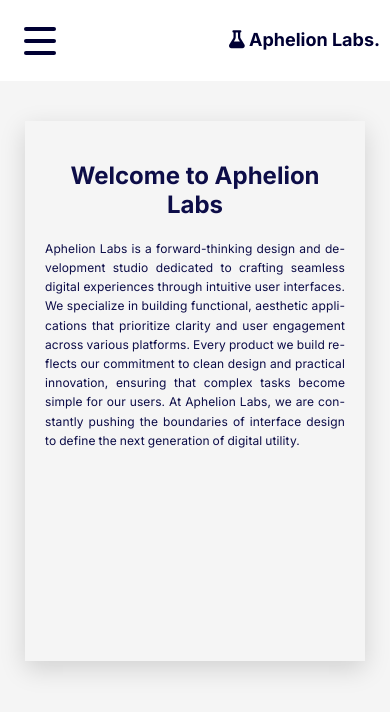
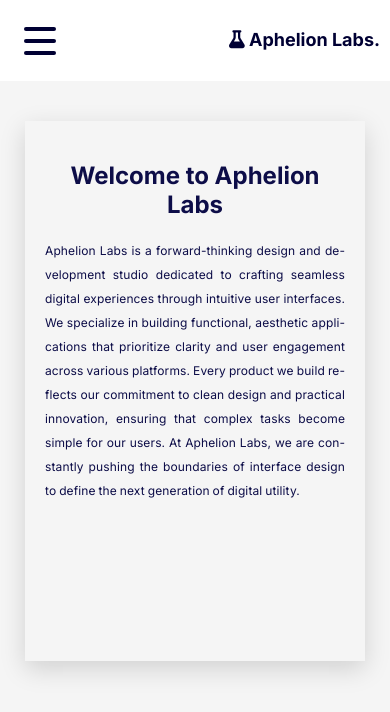
Before and after one commit to abk2191/aphelion-labs, a React (Vite) app: page / in a window 390 px wide. Shown: the top 712 px of the page. Built offline with nearby package versions, Linux system fonts and the light colour scheme; a web font is replaced by a local one.

Commit message:
Added new features

```diff
--- a/src/index.css
+++ b/src/index.css
@@ -318,6 +318,6 @@ html {
     hyphens: auto; /* Automatically hyphenate long words */
     word-spacing: -0.05em; /* Compensate for justified spacing */
     letter-spacing: 0.01em; /* Very subtle letter spacing */
-    line-height: 1.6; /* Good for readability */
+    line-height: 2; /* Good for readability */
   }
 }
```
